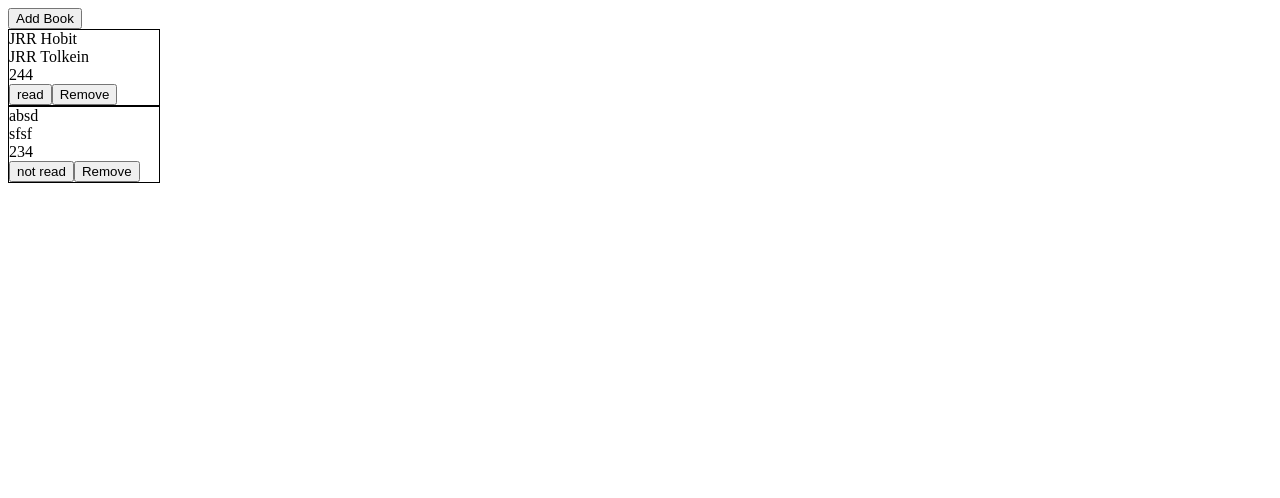
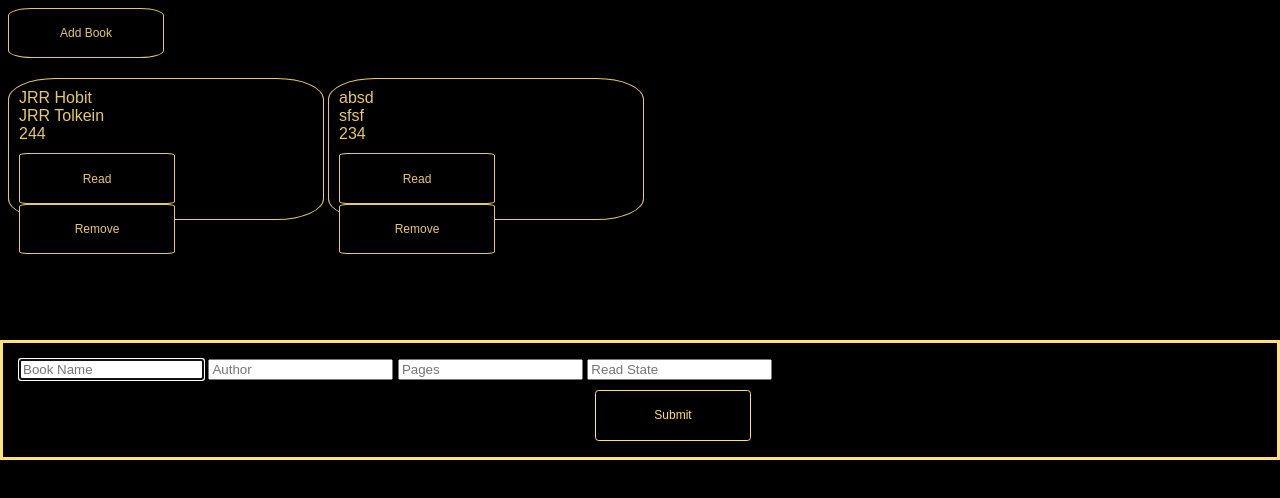
Before and after one commit to dracuusta/libraryVanillaJS, a website: page index.html in a window 1280 px wide. Both pictures are taken after a click on the button "Add Book". Drawn offline with Linux system fonts and the light colour scheme.

Commit message:
add dialog tag

```diff
--- a/index.html
+++ b/index.html
@@ -14,13 +14,15 @@
     </head>
     <body>
         <button class="display-btn">Add Book</button>
-    <div id="buttons" class="buttons">
+    <dialog data-modal id="buttons" class="buttons">
+        <form>
         <input type="text" id="book" name="book" placeholder="Book Name"/>
         <input type="text" id="author" name="author" placeholder="Author" />
         <input type="text" id="pages" name="pages" placeholder="Pages"/>
         <input type="text" id="readState" name="readState" placeholder="Read State" />
-        <button id="submitBtn" style="margin-left:45vw; margin-top: 10px;">Submit</button>
-        </div>
+        <button type="submit" id="submitBtn" style="margin-left:45vw; margin-top: 10px;">Submit</button>
+    </form>
+</dialog>
     </div>
 
 
--- a/scripts.js
+++ b/scripts.js
@@ -37,14 +37,16 @@
         const pages=document.createElement('div');
         pages.innerText=book.pages;
 
-
+        pages.style.marginBottom="10px";
 
         const readDiv=document.createElement('button');
-        readDiv.innerText=book.read;
+        readDiv.innerText="Read";
         readDiv.setAttribute('data-index',index);
         readDiv.addEventListener('click',(e)=>{
             toggleReadDiv(readDiv);
         })
+        readDiv.style.marginRight="24px";
+        readDiv.style.borderRadius="5%";
 
         const removeBtn=document.createElement('button');
         removeBtn.innerText="Remove";
@@ -52,7 +54,7 @@
         removeBtn.addEventListener('click',function(){
             removeDiv(parseInt(this.getAttribute('data-index')));
         });
-
+        removeBtn.style.borderRadius="5%";
 
 
         bookCard.append(title,author,pages,readDiv,removeBtn);
@@ -87,11 +89,14 @@
 
 const displayBtnDiv=document.querySelector('.display-btn');
 displayBtnDiv.addEventListener('click',(e)=>{
-    toggleAttributeForButtons();
+    const modal=document.querySelector('[data-modal]');
+    modal.showModal();
 });
 
-const submit=document.getElementById('submitBtn');
-submit.addEventListener('click',(e)=>{
+const form=document.querySelector('form');
+form.addEventListener('submit',(e)=>{
+    e.preventDefault();
+
     const book=document.getElementById('book').value;
     const author=document.getElementById('author').value;
     const pages=document.getElementById('pages').value;
@@ -100,15 +105,7 @@
     const newBook=new Book(book,author,pages,read);
     myLibrary.push(newBook);
     DisplayBooks();
-});
+    const modal=document.querySelector('[data-modal]');
+    modal.close();
 
-function toggleAttributeForButtons(){
-    const buttons=document.getElementById('buttons');
-    if(buttons.style.display==='none')
-    {
-        buttons.style.display='flex';
-    }
-    else{
-        buttons.style.display='none';
-    }
-}
+})
--- a/styles.css
+++ b/styles.css
@@ -1,3 +1,20 @@
+body{
+    background-color: rgb(0, 0, 0);
+    color: #ffe175;
+    border-color: #ffe175;
+    font-family: Arial, Helvetica, sans-serif;
+}
+
+.display-btn{
+    margin-bottom: 20px;
+    border-radius:15%;
+}
+
+dialog{
+    background-color: black;
+    border-color: #ffe175;
+}
+
 .display{
     display:grid
 
@@ -8,33 +25,58 @@
 }
 .cards{
     display: grid;
-    grid-template-columns: auto;
-
+    grid-template-columns: 25vw 25vw 25vw 25vw;
 }
 th, td {
     padding: 15px;
   }
 .card {
-    border: 1px black solid;
-    width: 150px;
+    border: 1px #ffe175 solid;
+    width: 23vw;
+    border-radius:15%;
+    padding: 10px;
+    height:15vh;
 }
 
+button{
+    padding: 0.1em 0.25em;
+    width: 13em;
+    height: 4.2em;
+    color: #ffe175;
+    background-color: #000000;
+    border: 0.08em solid #ffe175;
+    border-radius: 0.3em;
+    font-size: 12px;
+    cursor: pointer;
+}
 .hidden{
     display: none;
 }
 
 .buttons{
-   display: none; justify-content: space-around;
+   justify-content: space-around;
 }
-/*
-  let bookList=document.getElementById('booklist');
-    bookList.innerHTML="";
-    myLibrary.forEach((book)=>{
+button span {
+    position: relative;
+    display: flex;
+    justify-content: center;
+    align-items: center;
+    bottom: 0.4em;
+    width: 8.25em;
+    height: 2.5em;
+    background-color: #212121;
+    border-radius: 0.2em;
+    font-size: 1.5em;
+    color: #ffe175;
+    border: 0.08em solid #ffe175;
+    box-shadow: 0 0.4em 0.1em 0.019em #ffe175;
+  }
 
-        let row=document.createElement('tr');
-        row.innerHTML= `<td>${book.title}</td>
-        <td>${book.author}</td>
-        <td>${book.pages}</td>
-        <td>${book.read === 'read' ? 'Not read yet' : 'Read the Book'}</td>`
-        bookList.append(row);
-    }) */
+button:hover {
+    transform: translate(0, 0.4em);
+    box-shadow: 0 0 0 0 #ffe175;
+}
+
+button span:not(hover) {
+    transition: all 1s;
+}
```
Also changed, not shown: package.json (added, +19 -0 lines).
